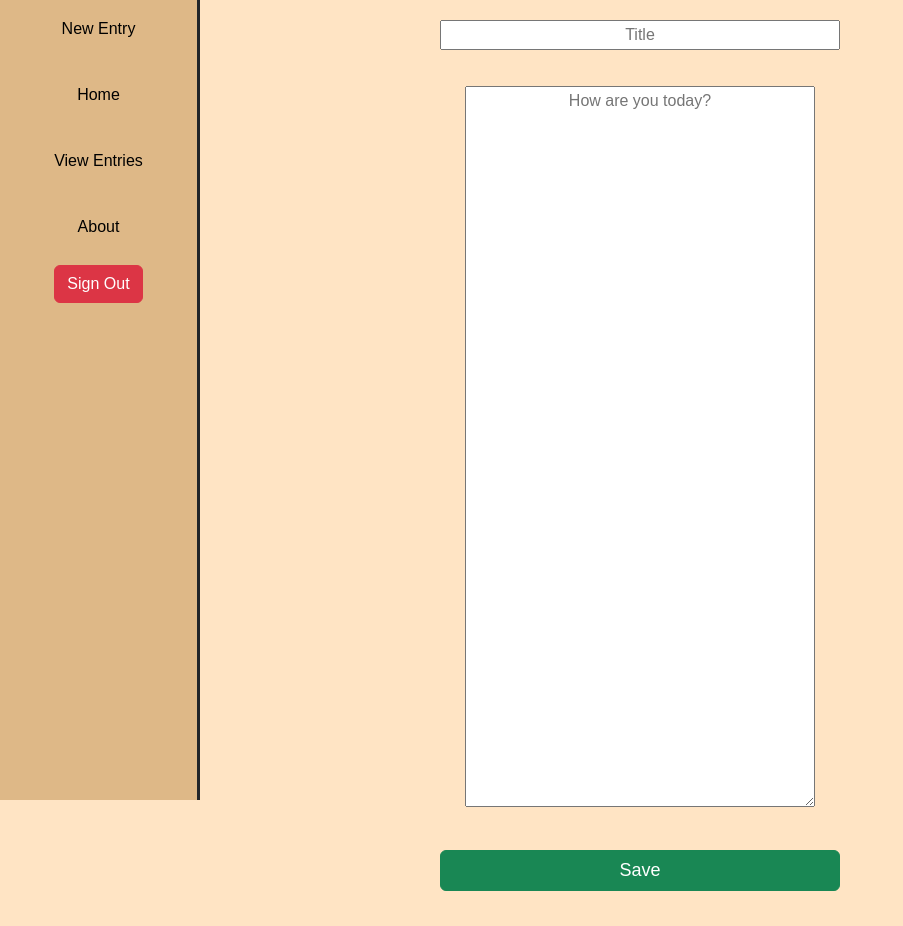
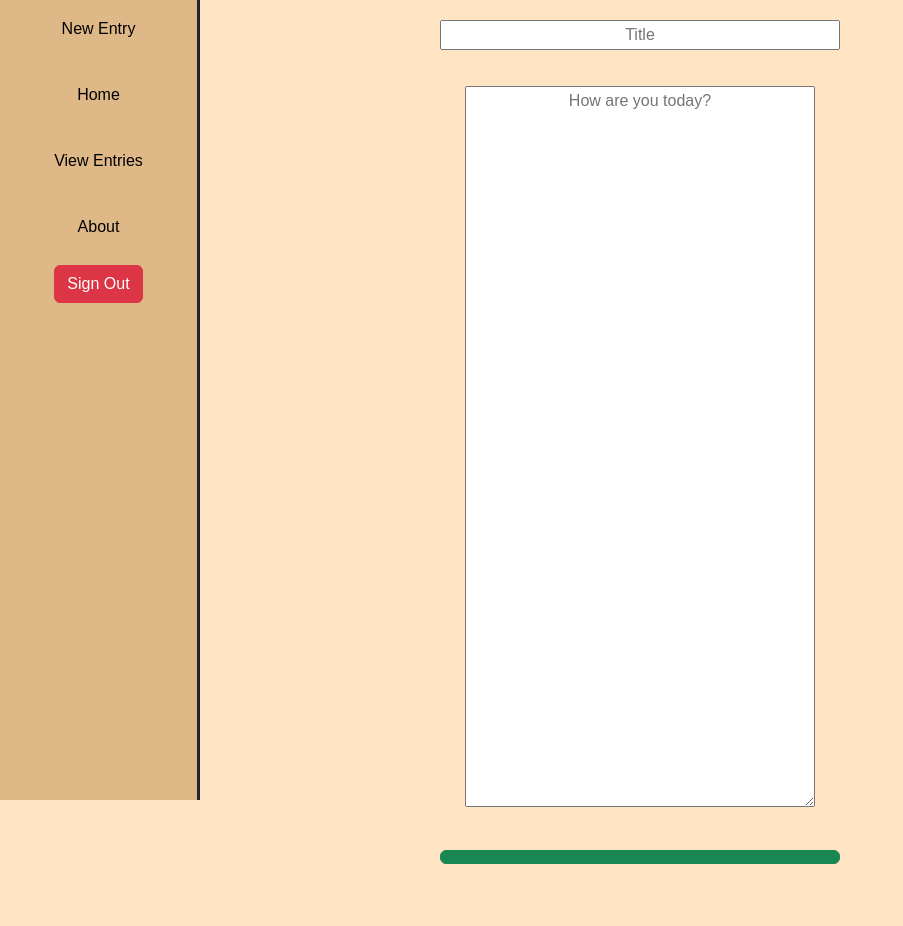
Before and after one commit to JustinYSJSU/react_journal, a React (Create React App) app: page /newEntry in a window 1280 px wide. Shown: the whole page, without its empty margins (0-903 px from the left). After the commit the page ends 899 px from the top, so only its background shows below. Built offline with nearby package versions, Linux system fonts and the light colour scheme; no server answers.

Commit message:
change button size

```diff
--- a/src/css/entry.css
+++ b/src/css/entry.css
@@ -7,7 +7,7 @@ input, textarea {
 
   #save-button {
     margin-bottom: 35px;
-    max-height: 50px;
+    max-height: 10px;
   }
 
   form {
```
